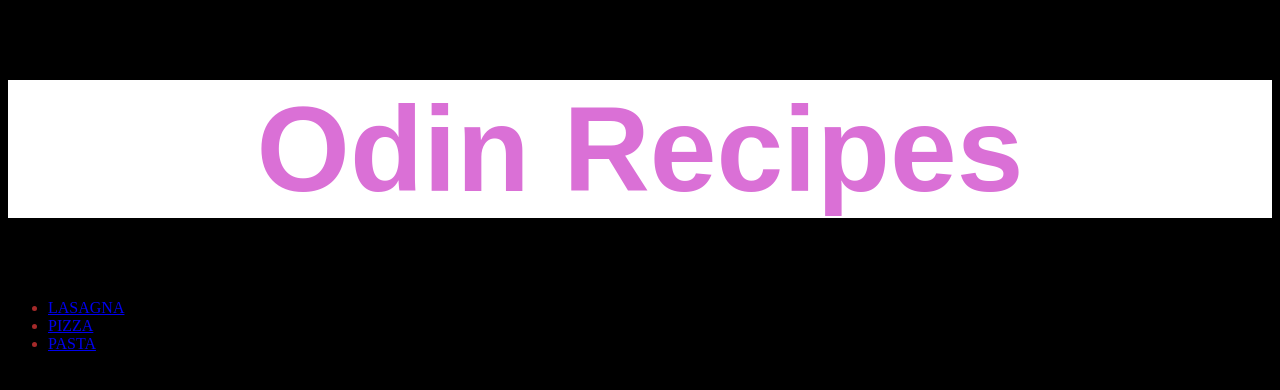
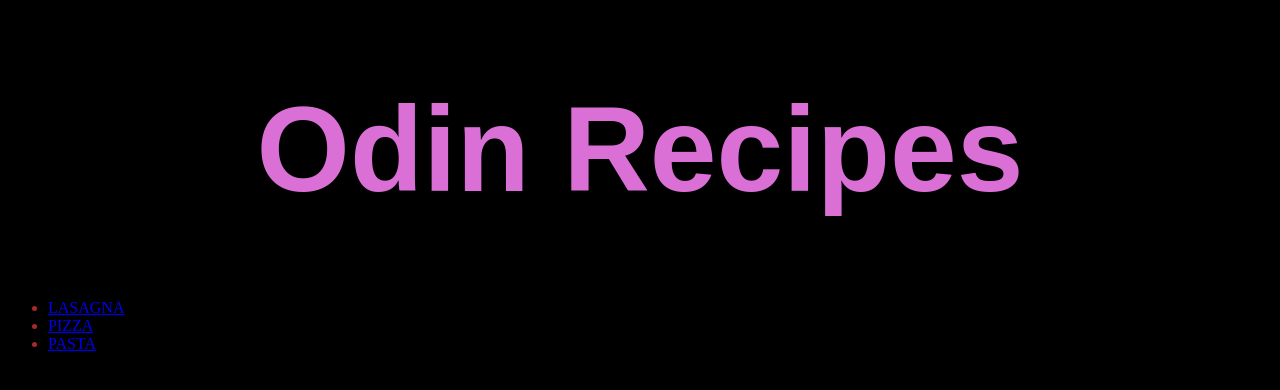
Before and after one commit to eashangoel/odin-recipes, a plain HTML site: page index.html in a window 1280 px wide. In both pictures the pointer is over the element "Odin Recipes". Drawn offline with Linux system fonts and the light colour scheme; files that its build step writes are made by us from their sources; files whose address does not match are found by name.

Commit message:
added hovering feature

```diff
--- a/styles.css
+++ b/styles.css
@@ -44,6 +44,14 @@ ol li {
     font-size: 120px;
     background-color: white;
 }
+.heading.home:hover{
+    color: orchid;
+    font-family: Arial, Helvetica, sans-serif;
+    font-weight: 800;
+    text-align: center;
+    font-size: 120px;
+    background-color: black;
+}
 
 .list.home{
     text-align: left;
```
